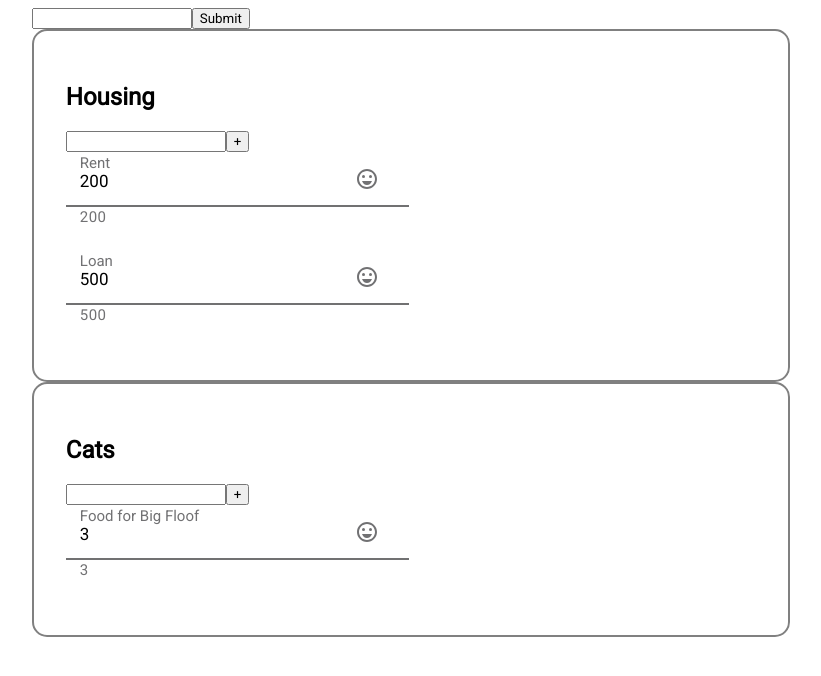
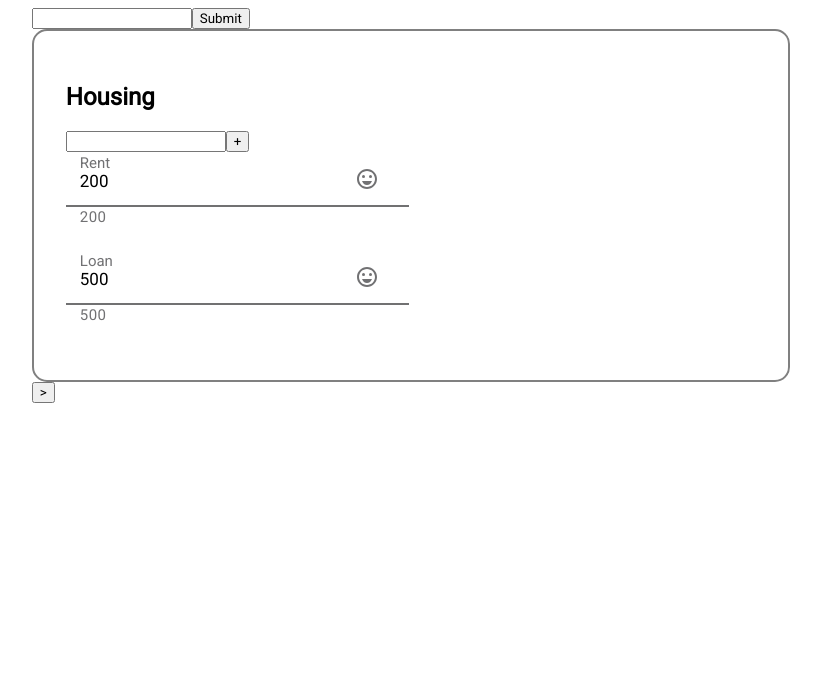
Before and after one commit to Jonte97/Budget-planner, an Angular app: page / in a window 1280 px wide. Shown: the top 676 px of the page, without its empty margins (229-1050 px from the left). Built offline with nearby package versions, Linux system fonts and the light colour scheme.

Commit message:
all categories does not show at once

```diff
--- a/src/app/Components/main-page/main-page.component.html
+++ b/src/app/Components/main-page/main-page.component.html
@@ -1,7 +1,8 @@
 <div id="main-page">
   <app-add-category (addCategory)="addCategory($event)"></app-add-category>
-  <app-category
-    *ngFor="let category of budget.categories"
-    [category]="category"
-  ></app-category>
+  <app-category [category]="activeCategory"></app-category>
+  <app-next-category
+    [index]="categoryIndex"
+    (nextCategory)="nextCategory($event)"
+  ></app-next-category>
 </div>
--- a/src/app/Components/main-page/main-page.component.ts
+++ b/src/app/Components/main-page/main-page.component.ts
@@ -9,13 +9,24 @@ import { BudgetService } from '../../services/budget.service';
 })
 export class MainPageComponent implements OnInit {
   budget: Budget;
+  activeCategory: Category;
+  categoryIndex: number; //! Rename this?
   constructor(private budgetService: BudgetService) {
     this.budget = new Budget();
+    this.activeCategory = new Category();
+    this.categoryIndex = 0;
   }
 
   ngOnInit(): void {
     //!Gets testbudget
     this.budget = this.budgetService.getBudget();
+    this.activeCategory = this.budget.categories[this.categoryIndex];
+  }
+
+  nextCategory(newIndex: number) {
+    this.categoryIndex = newIndex;
+    console.log(newIndex);
+    this.activeCategory = this.budget.categories[this.categoryIndex];
   }
 
   addCategory(category: Category) {
--- /dev/null
+++ b/src/app/Components/next-category/next-category.component.html
@@ -0,0 +1,3 @@
+<form class="form" (ngSubmit)="onSubmit()">
+  <input type="submit" value=">" />
+</form>
--- /dev/null
+++ b/src/app/Components/next-category/next-category.component.ts
@@ -0,0 +1,24 @@
+import { Component, EventEmitter, Input, OnInit, Output } from '@angular/core';
+
+@Component({
+  selector: 'app-next-category',
+  templateUrl: './next-category.component.html',
+  styleUrls: ['./next-category.component.scss'],
+})
+export class NextCategoryComponent implements OnInit {
+  @Input() index: number;
+  @Output() nextCategory: EventEmitter<any> = new EventEmitter();
+  currentIndex: number;
+  constructor() {
+    this.currentIndex = 0;
+    this.index = 0;
+  }
+
+  ngOnInit(): void {}
+
+  onSubmit() {
+    const newIndex = this.index + 1;
+    console.log(newIndex);
+    this.nextCategory.emit(newIndex);
+  }
+}
--- a/src/app/app.module.ts
+++ b/src/app/app.module.ts
@@ -9,6 +9,7 @@ import { CategoryComponent } from './Components/category/category.component';
 import { AddCategoryComponent } from './Components/add-category/add-category.component';
 import { FormsModule } from '@angular/forms';
 import { AddBudgetItemComponent } from './Components/add-budget-item/add-budget-item.component';
+import { NextCategoryComponent } from './Components/next-category/next-category.component';
 @NgModule({
   declarations: [
     AppComponent,
@@ -17,6 +18,7 @@ import { AddBudgetItemComponent } from './Components/add-budget-item/add-budget-
     CategoryComponent,
     AddCategoryComponent,
     AddBudgetItemComponent,
+    NextCategoryComponent,
   ],
   imports: [BrowserModule, AppRoutingModule, FormsModule],
   providers: [],
```
Also changed, not shown: src/app/Components/next-category/next-category.component.scss (added), 1 other file (tests, documents, lock files or other folders).
